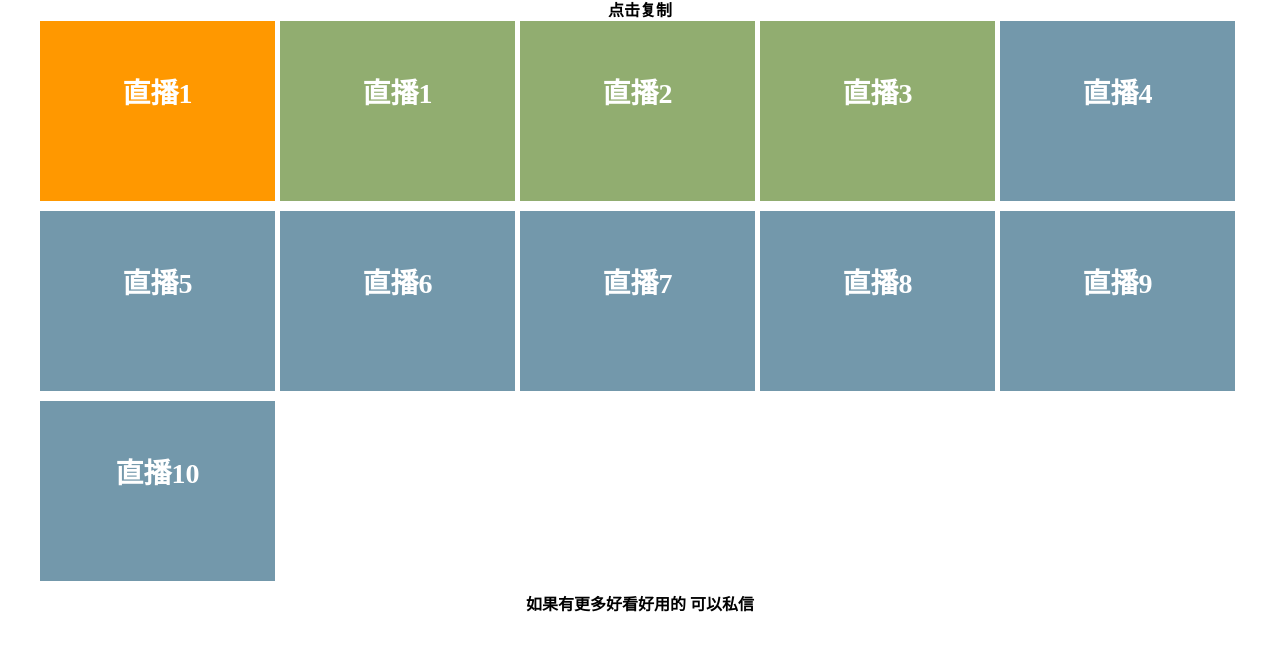
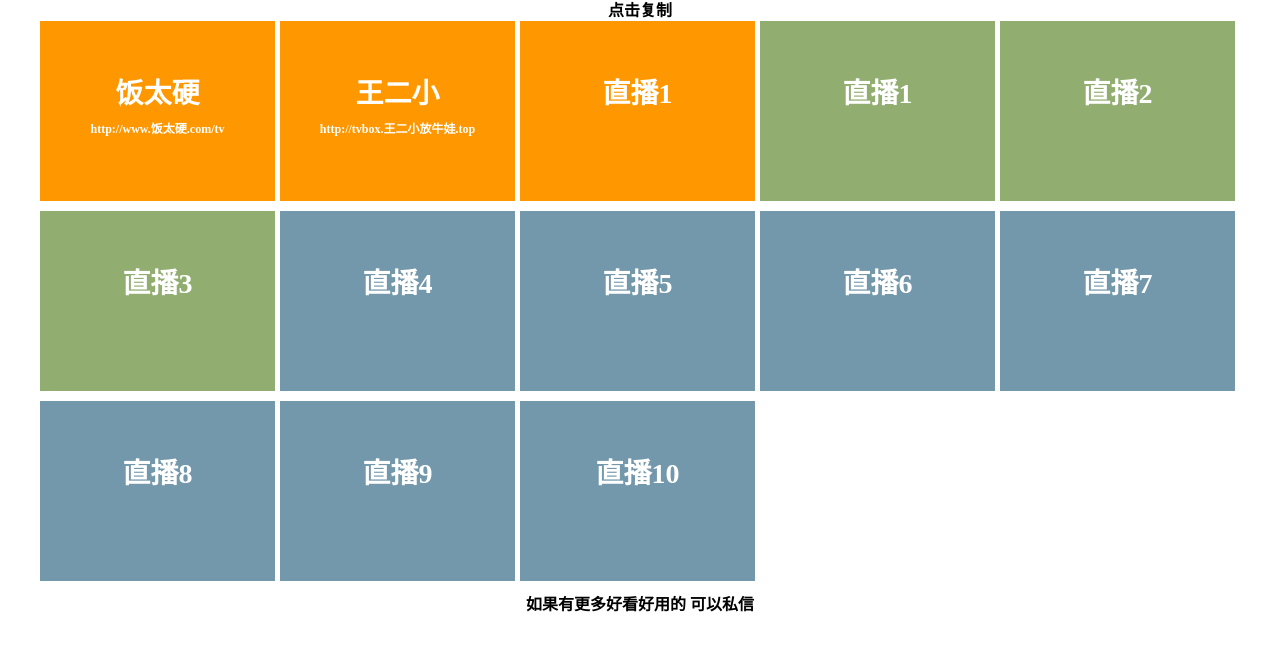
Before and after one commit to zfhtml/zfhtml.github.io, a plain HTML site: page 影视仓接口.html in a window 1280 px wide. Shown: the part 49-700 px from the top of the page. Drawn offline with nearby package versions, Linux system fonts and the light colour scheme.

Commit message:
Update 影视仓接口.html

```diff
--- a/影视仓接口.html
+++ b/影视仓接口.html
@@ -71,6 +71,8 @@ function Toast(msg, duration) {
   }, duration);
 }
 const list = [
+   {color:"#ff9800","url":"http://www.饭太硬.com/tv","name":"饭太硬"},
+   {color:"#ff9800","url":"http://tvbox.王二小放牛娃.top","name":"王二小"},
 
   {color:"#ff9800",url:"",name:"直播1"},
   {color:"#91ad70",url:"",name:"直播1"},
```
